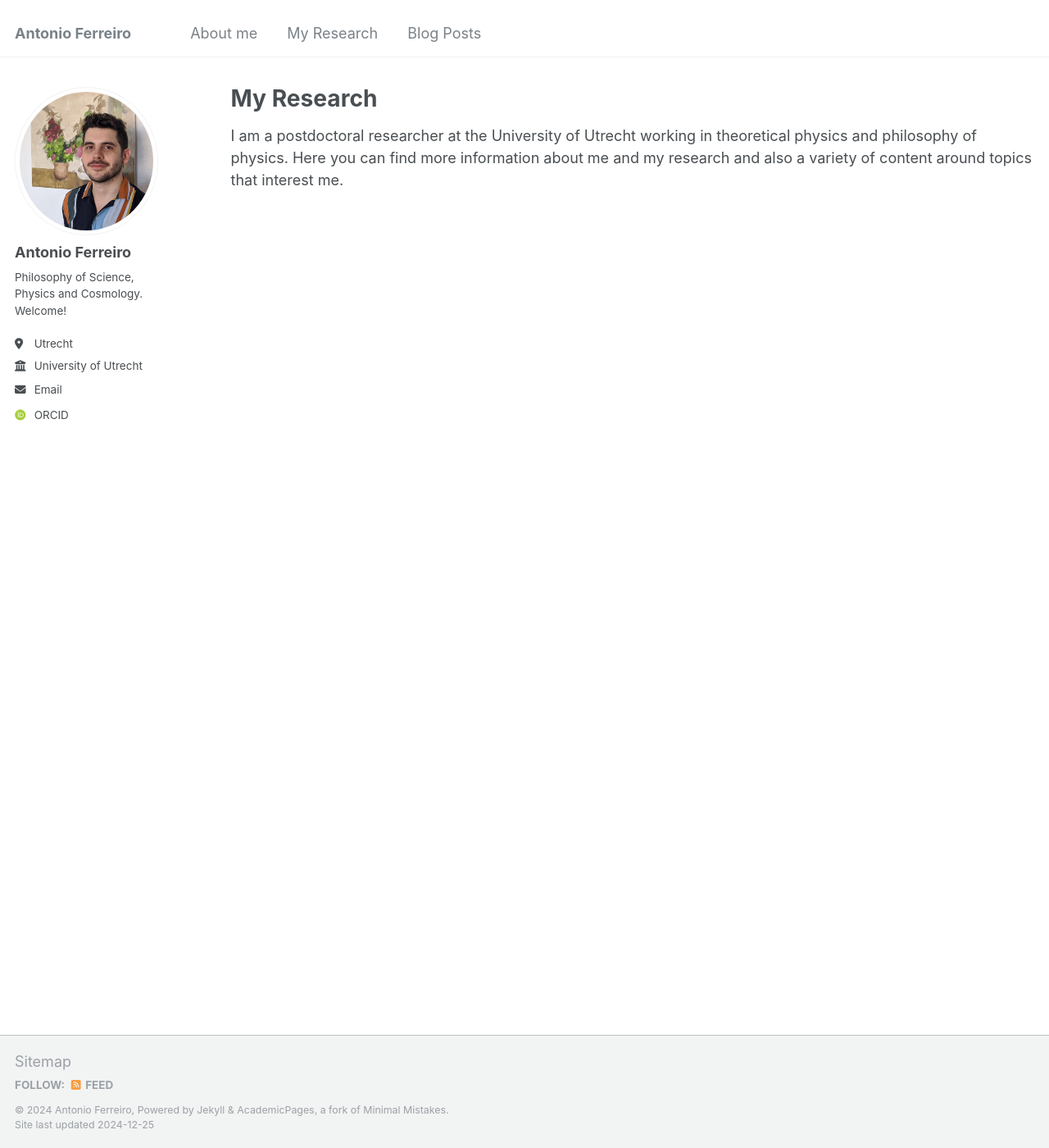
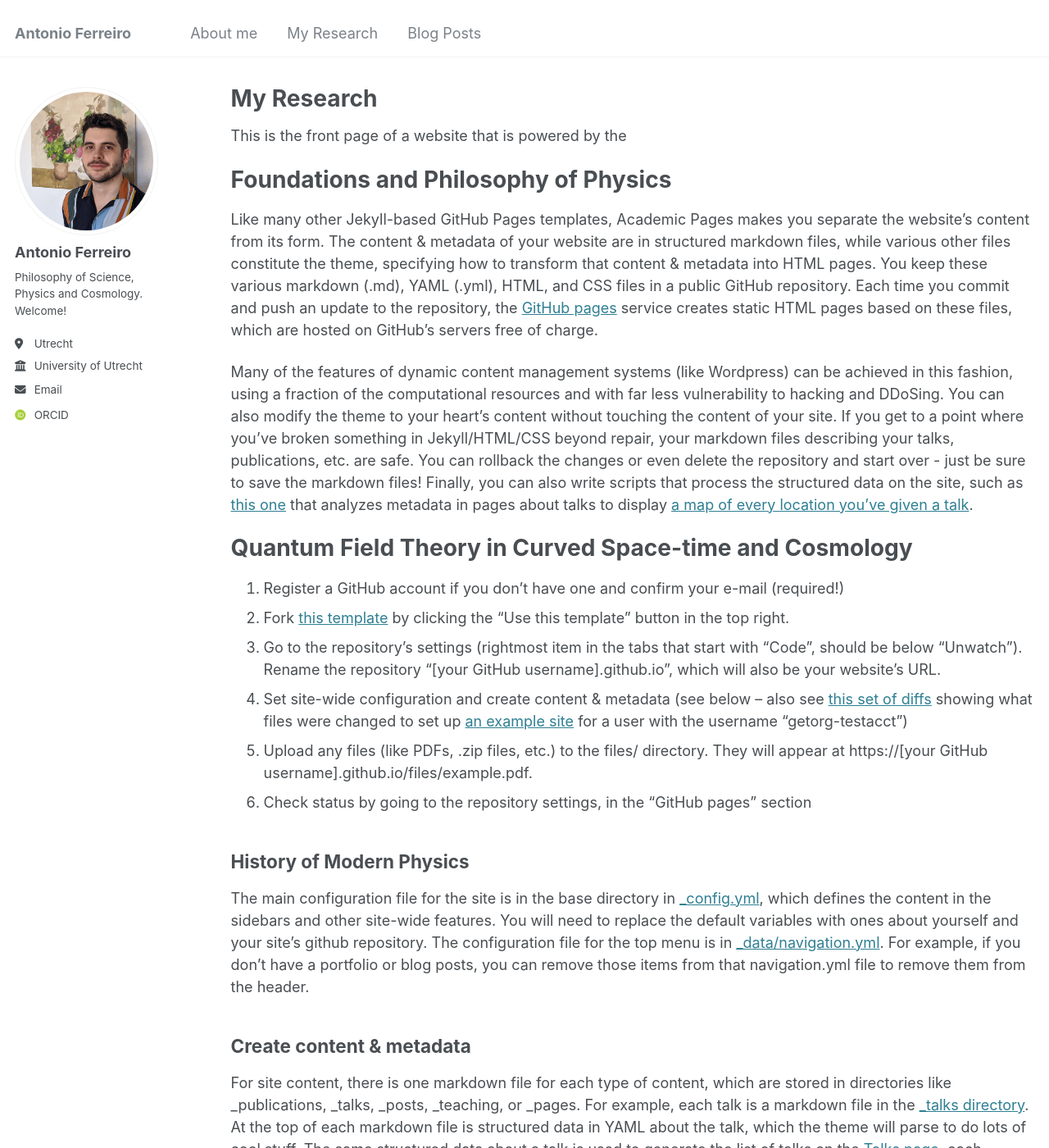
Before and after one commit to Anfedea/anfedea.github.io, a Jekyll site: the page built from _pages/research.md, in a window 1280 px wide and 1400 px high. Shown: the whole window at 82% size. Built offline with Jekyll 4.4.1, drawn with Linux system fonts in a browser that asks for light colours; some web fonts are replaced; some of the changed text lies outside the part shown.

Commit message:
Update research.md

```diff
--- a/_pages/research.md
+++ b/_pages/research.md
@@ -7,5 +7,27 @@
   - /research/
   - /research.html
 ---
+This is the front page of a website that is powered by the
 
-I am a postdoctoral researcher at the University of Utrecht working in theoretical physics and philosophy of physics. Here you can find more information about me and my research and also a variety of content around topics that interest me.
+Foundations and Philosophy of Physics
+======
+Like many other Jekyll-based GitHub Pages templates, Academic Pages makes you separate the website's content from its form. The content & metadata of your website are in structured markdown files, while various other files constitute the theme, specifying how to transform that content & metadata into HTML pages. You keep these various markdown (.md), YAML (.yml), HTML, and CSS files in a public GitHub repository. Each time you commit and push an update to the repository, the [GitHub pages](https://pages.github.com/) service creates static HTML pages based on these files, which are hosted on GitHub's servers free of charge.
+
+Many of the features of dynamic content management systems (like Wordpress) can be achieved in this fashion, using a fraction of the computational resources and with far less vulnerability to hacking and DDoSing. You can also modify the theme to your heart's content without touching the content of your site. If you get to a point where you've broken something in Jekyll/HTML/CSS beyond repair, your markdown files describing your talks, publications, etc. are safe. You can rollback the changes or even delete the repository and start over - just be sure to save the markdown files! Finally, you can also write scripts that process the structured data on the site, such as [this one](https://github.com/academicpages/academicpages.github.io/blob/master/talkmap.ipynb) that analyzes metadata in pages about talks to display [a map of every location you've given a talk](https://academicpages.github.io/talkmap.html).
+
+Quantum Field Theory in Curved Space-time and Cosmology
+======
+1. Register a GitHub account if you don't have one and confirm your e-mail (required!)
+1. Fork [this template](https://github.com/academicpages/academicpages.github.io) by clicking the "Use this template" button in the top right.
+1. Go to the repository's settings (rightmost item in the tabs that start with "Code", should be below "Unwatch"). Rename the repository "[your GitHub username].github.io", which will also be your website's URL.
+1. Set site-wide configuration and create content & metadata (see below -- also see [this set of diffs](http://archive.is/3TPas) showing what files were changed to set up [an example site](https://getorg-testacct.github.io) for a user with the username "getorg-testacct")
+1. Upload any files (like PDFs, .zip files, etc.) to the files/ directory. They will appear at https://[your GitHub username].github.io/files/example.pdf.
+1. Check status by going to the repository settings, in the "GitHub pages" section
+
+History of Modern Physics
+------
+The main configuration file for the site is in the base directory in [_config.yml](https://github.com/academicpages/academicpages.github.io/blob/master/_config.yml), which defines the content in the sidebars and other site-wide features. You will need to replace the default variables with ones about yourself and your site's github repository. The configuration file for the top menu is in [_data/navigation.yml](https://github.com/academicpages/academicpages.github.io/blob/master/_data/navigation.yml). For example, if you don't have a portfolio or blog posts, you can remove those items from that navigation.yml file to remove them from the header.
+
+Create content & metadata
+------
+For site content, there is one markdown file for each type of content, which are stored in directories like _publications, _talks, _posts, _teaching, or _pages. For example, each talk is a markdown file in the [_talks directory](https://github.com/academicpages/academicpages.github.io/tree/master/_talks). At the top of each markdown file is structured data in YAML about the talk, which the theme will parse to do lots of cool stuff. The same structured data about a talk is used to generate the list of talks on the [Talks page](https://academicpages.github.io/talks), each [individual page](https://academicpages.github.io/talks/2012-03-01-talk-1) for specific talks, the talks section for the [CV page](https://academicpages.github.io/cv), and the [map of places you've given a talk](https://academicpages.github.io/talkmap.html) (if you run this [python file](https://github.com/academicpages/academicpages.github.io/blob/master/talkmap.py) or [Jupyter notebook](https://github.com/academicpages/academicpages.github.io/blob/master/talkmap.ipynb), which creates the HTML for the map based on the contents of the _talks directory).
```
